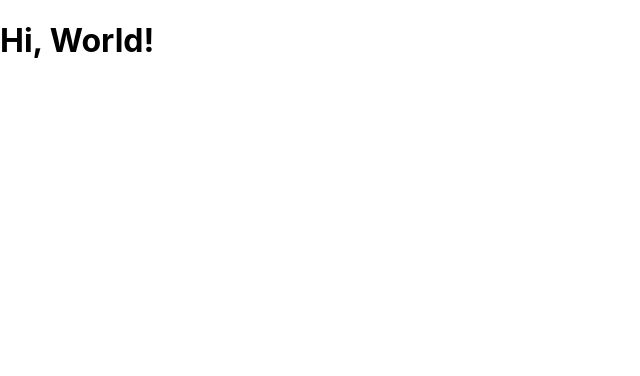
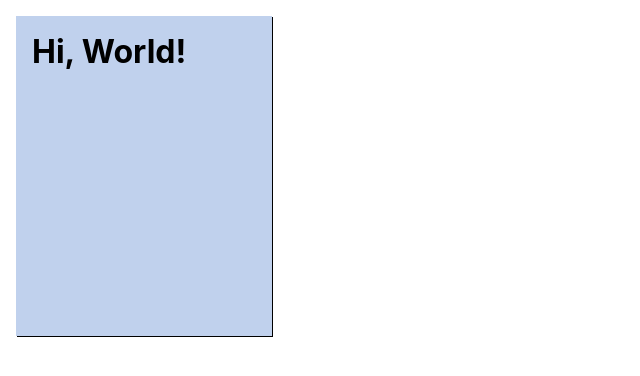
Before and after one commit to ChaunteVanDeBurgh/reactjs-practice, a React (Create React App) app: page / in a window 1280 px wide. Shown: the top 376 px of the page, without its empty margins (0-640 px from the left). Built offline with nearby package versions, Linux system fonts and the light colour scheme.

Commit message:
style card div

```diff
--- a/src/Card.css
+++ b/src/Card.css
@@ -1,3 +1,9 @@
-.Hello {
-	color: red;
+.Card {
+	display: flex;
+	width: 14rem;
+	height: 18rem;
+	box-shadow: 1px 1px;
+	background-color: #c0d1ed;
+	margin: 1rem;
+	padding: 1rem;
 }
--- a/src/Card.js
+++ b/src/Card.js
@@ -3,7 +3,11 @@ import './Card.css';
 
 class Card extends React.Component {
 	render() {
-		return <h1 className="Card">Hi, World!</h1>
+		return (
+			<div>
+				<h1 className="Card">Hi, World!</h1>
+			</div>
+		)
 	}
 }
 
```
